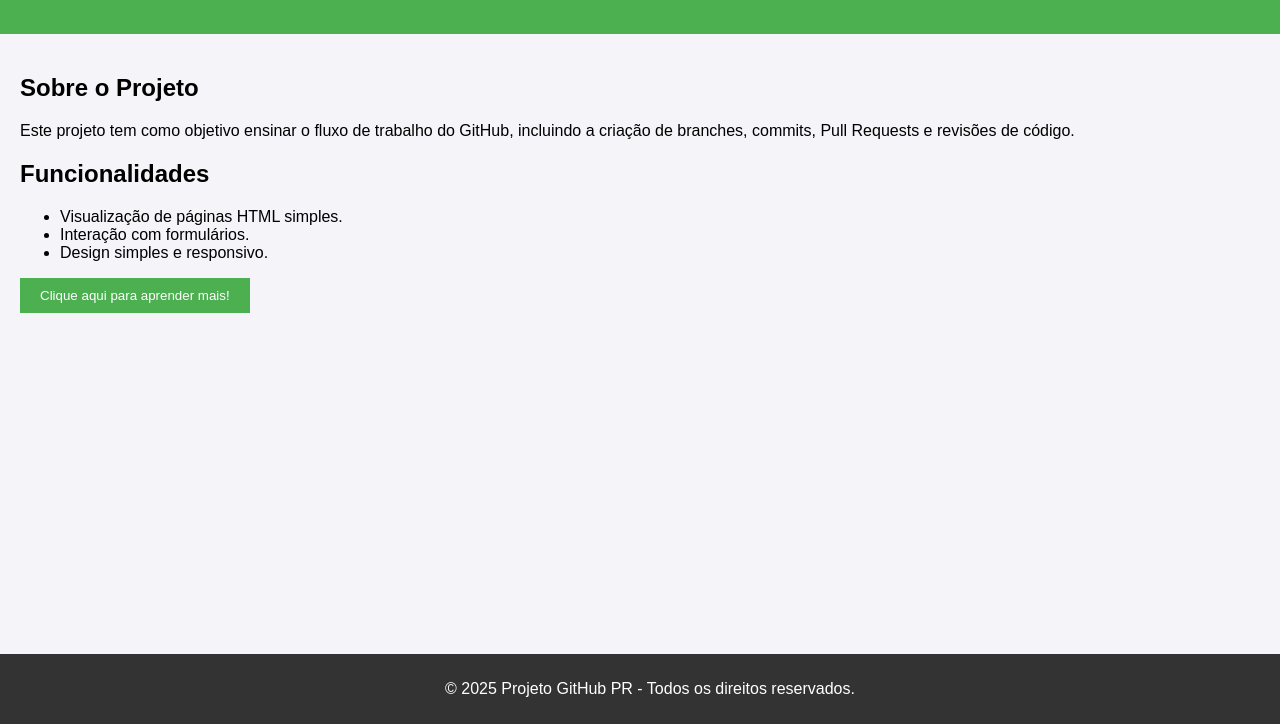
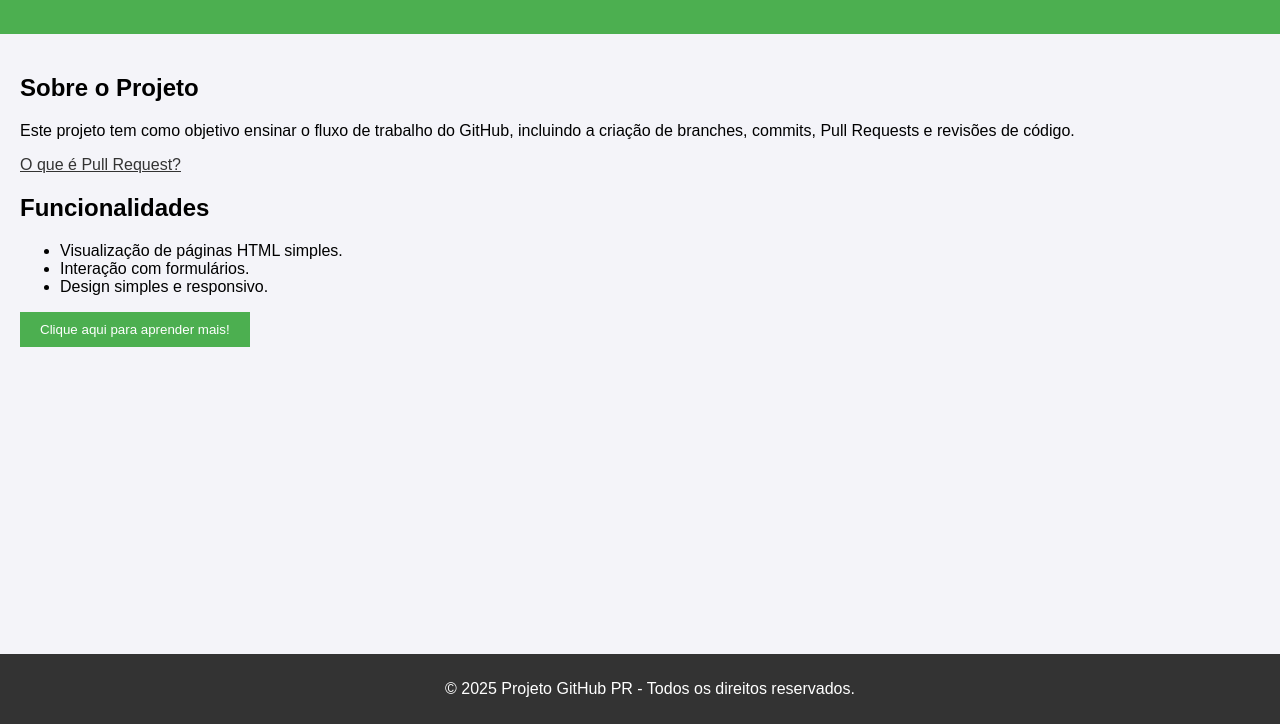
Before and after one commit to gugsdf/BatataPalito, a plain HTML site: page index.html in a window 1280 px wide. Shown: the part 76-800 px from the top of the page. Drawn offline with Linux system fonts and the light colour scheme.

Commit message:
Adicionei o sobre o que é Pull Request

```diff
--- a/index.html
+++ b/index.html
@@ -16,6 +16,10 @@
             color: white;
             padding: 15px;
             text-align: center;
+        }
+        a{
+            color:#333;
+            font-style: normal;
         }
         main {
             padding: 20px;
@@ -53,6 +57,7 @@
     <section>
         <h2>Sobre o Projeto</h2>
         <p>Este projeto tem como objetivo ensinar o fluxo de trabalho do GitHub, incluindo a criação de branches, commits, Pull Requests e revisões de código.</p>
+        <p> <a href="https://www.atlassian.com/git/tutorials/making-a-pull-request">O que é Pull Request?</a></p>
     </section>
 
     <section>
```
